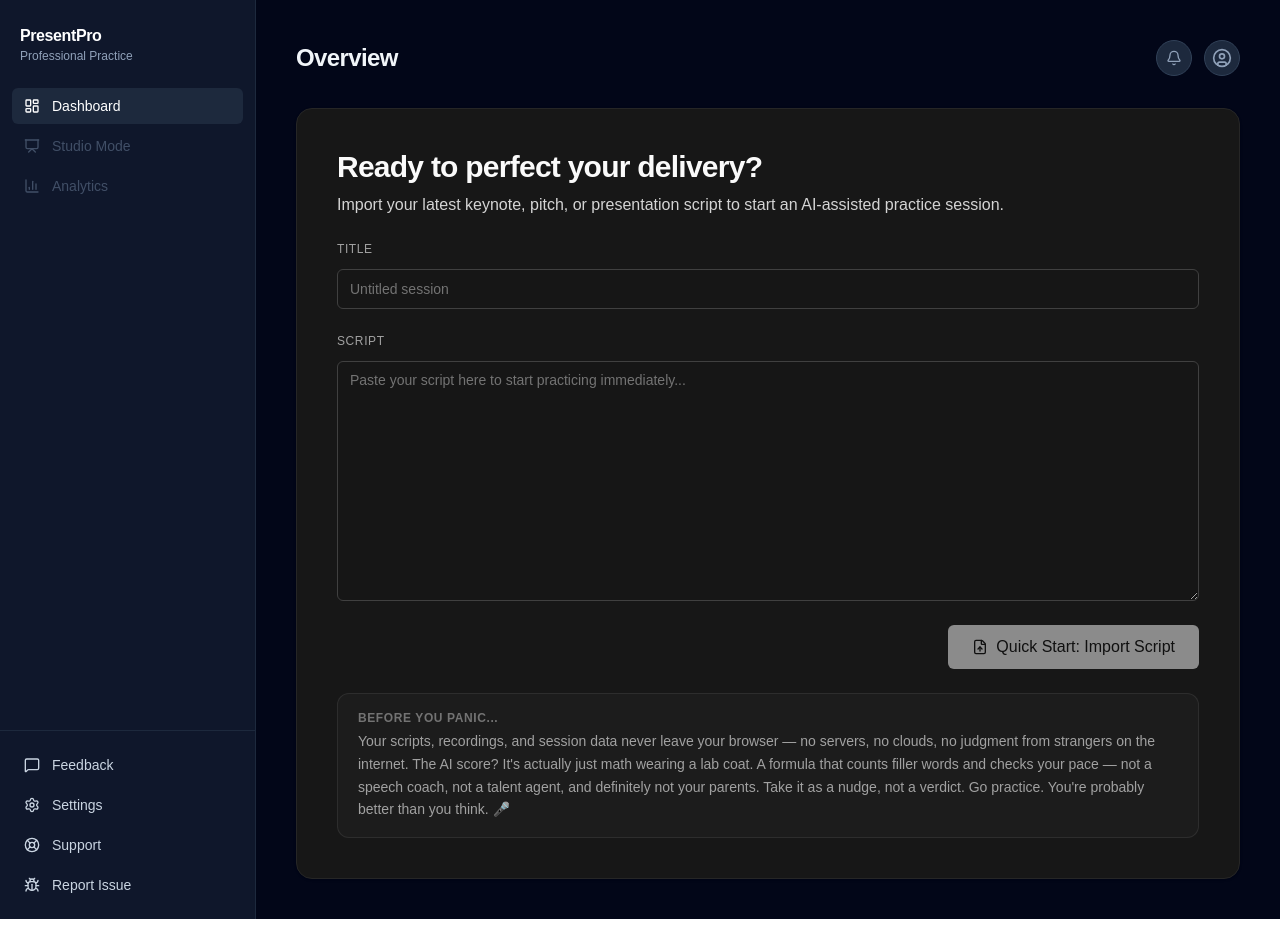
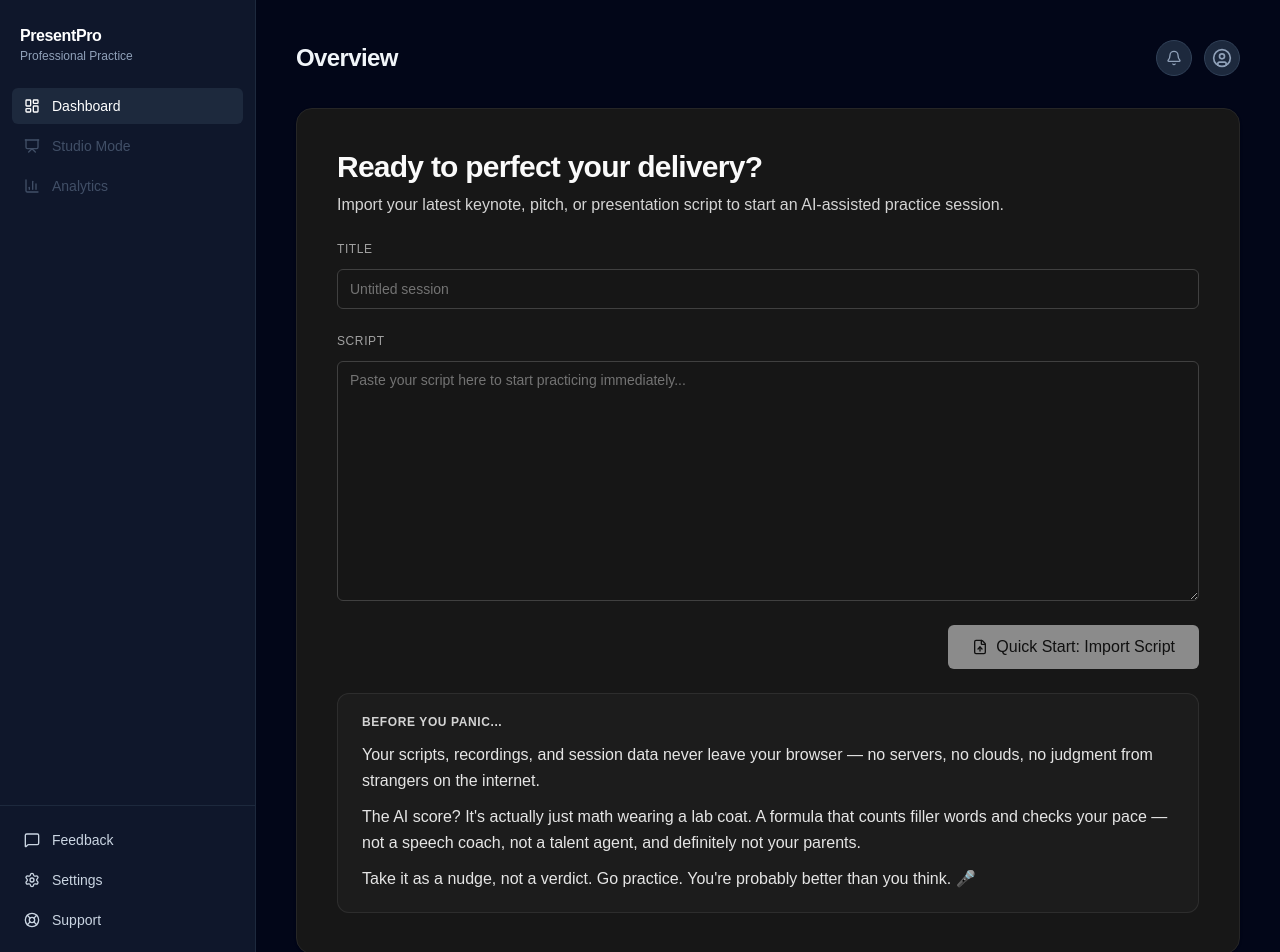
Before and after one commit to jazhou-adobe/stage-ready-assist, a Next.js app: page / in a window 1280 px wide. Shown: the top 952 px of the page. Before the commit the page ends 919 px from the top, so only its background shows below. Built offline with nearby package versions, Linux system fonts and the light colour scheme.

Commit message:
Improve disclaimer section: larger text, separated sentences, more padding
Co-Authored-By: Claude Sonnet 4.6 <noreply@anthropic.com>

Signed-off-by: James Zhou <james.zhou.quan@gmail.com>

```diff
--- a/src/app/page.tsx
+++ b/src/app/page.tsx
@@ -287,15 +287,15 @@ export default function DashboardPage() {
             </Button>
           </div>
 
-          <div className="rounded-xl border border-neutral-700/50 bg-neutral-800/40 px-5 py-4">
-            <p className="mb-1 text-xs font-semibold uppercase tracking-wider text-neutral-500">
+          <div className="rounded-xl border border-neutral-700/50 bg-neutral-800/40 px-6 py-5">
+            <p className="mb-3 text-xs font-semibold uppercase tracking-wider text-neutral-300">
               Before you panic...
             </p>
-            <p className="text-sm leading-relaxed text-neutral-400">
-              Your scripts, recordings, and session data never leave your browser — no servers, no clouds, no judgment from strangers on the internet.
-              The AI score? It&apos;s actually just math wearing a lab coat. A formula that counts filler words and checks your pace — not a speech coach, not a talent agent, and definitely not your parents.
-              Take it as a nudge, not a verdict. Go practice. You&apos;re probably better than you think. 🎤
-            </p>
+            <div className="flex flex-col gap-2.5 text-base leading-relaxed text-neutral-200">
+              <p>Your scripts, recordings, and session data never leave your browser — no servers, no clouds, no judgment from strangers on the internet.</p>
+              <p>The AI score? It&apos;s actually just math wearing a lab coat. A formula that counts filler words and checks your pace — not a speech coach, not a talent agent, and definitely not your parents.</p>
+              <p>Take it as a nudge, not a verdict. Go practice. You&apos;re probably better than you think. 🎤</p>
+            </div>
           </div>
         </div>
       </Card>
```
